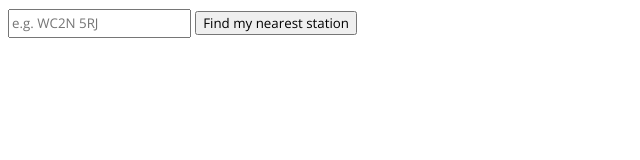
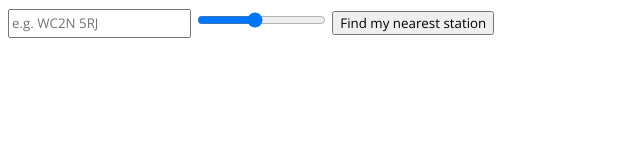
Before and after one commit to joe-dev-public/nearest-station, a plain HTML site: page index.html in a window 1280 px wide. Shown: the whole page, without its empty margins (0-640 px from the left). Drawn offline with nearby package versions, Linux system fonts and the light colour scheme.

Commit message:
Add slider for radius/distance
Closes #13

```diff
--- a/index.html
+++ b/index.html
@@ -25,6 +25,15 @@
         id="postcode"
         required
       >
+      <input
+        type="range"
+        name="radius"
+        id="radius"
+        min="100"
+        max="1000"
+        step="100"
+        value="500"
+      >
       <input type="submit" value="Find my nearest station">
     </form>
 
--- a/script.js
+++ b/script.js
@@ -16,6 +16,7 @@ function handleForm() {
   const myData = Object.fromEntries(myFormData);
 
   const postcode = myData["postcode"];
+  const radius = myData["radius"]; // metres, 200 is default
 
   let lat, lon;
 
@@ -35,7 +36,7 @@ function handleForm() {
     NaptanRailStation
   */
 
-  const radius = 1000; // metres, 200 is default
+  // const radius = 1000;
   const stopTypes = 'NaptanMetroStation,NaptanRailStation';
 
   fetch(`https://api.postcodes.io/postcodes/${postcode}`)
```
